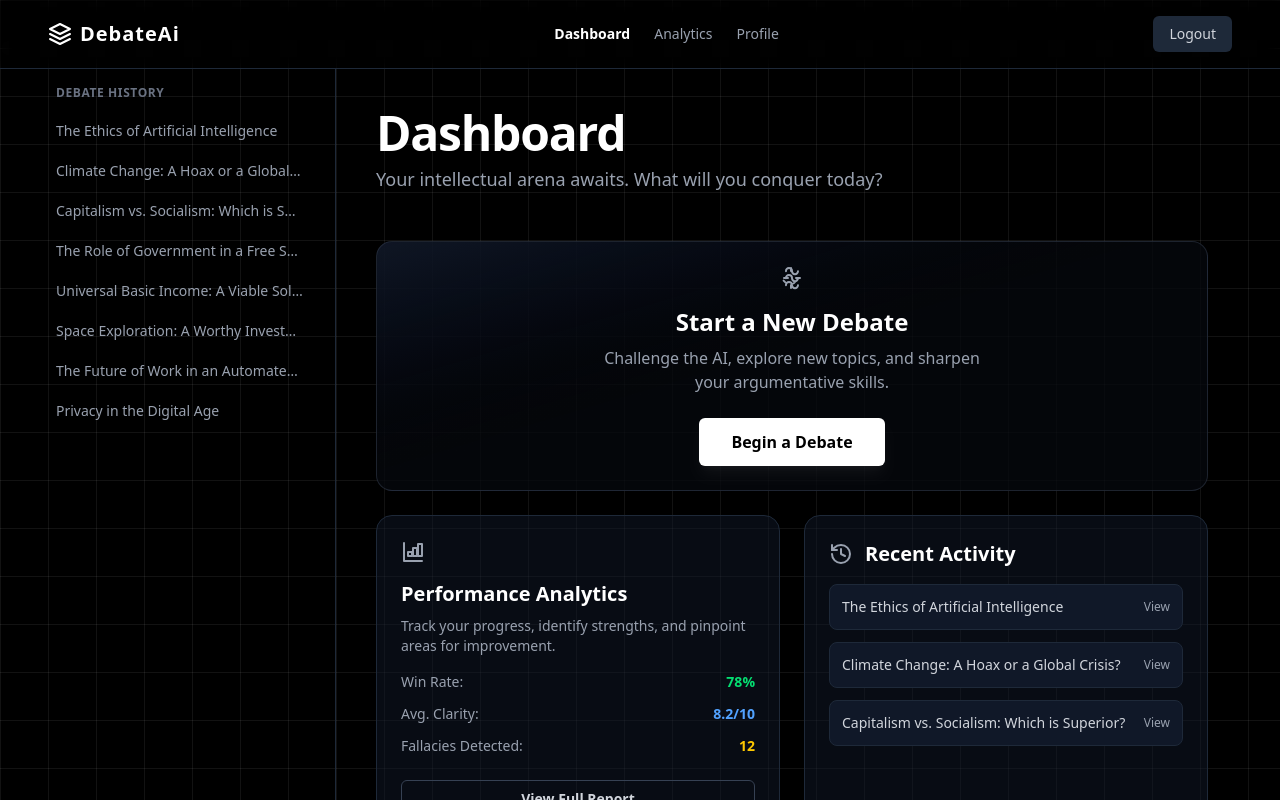
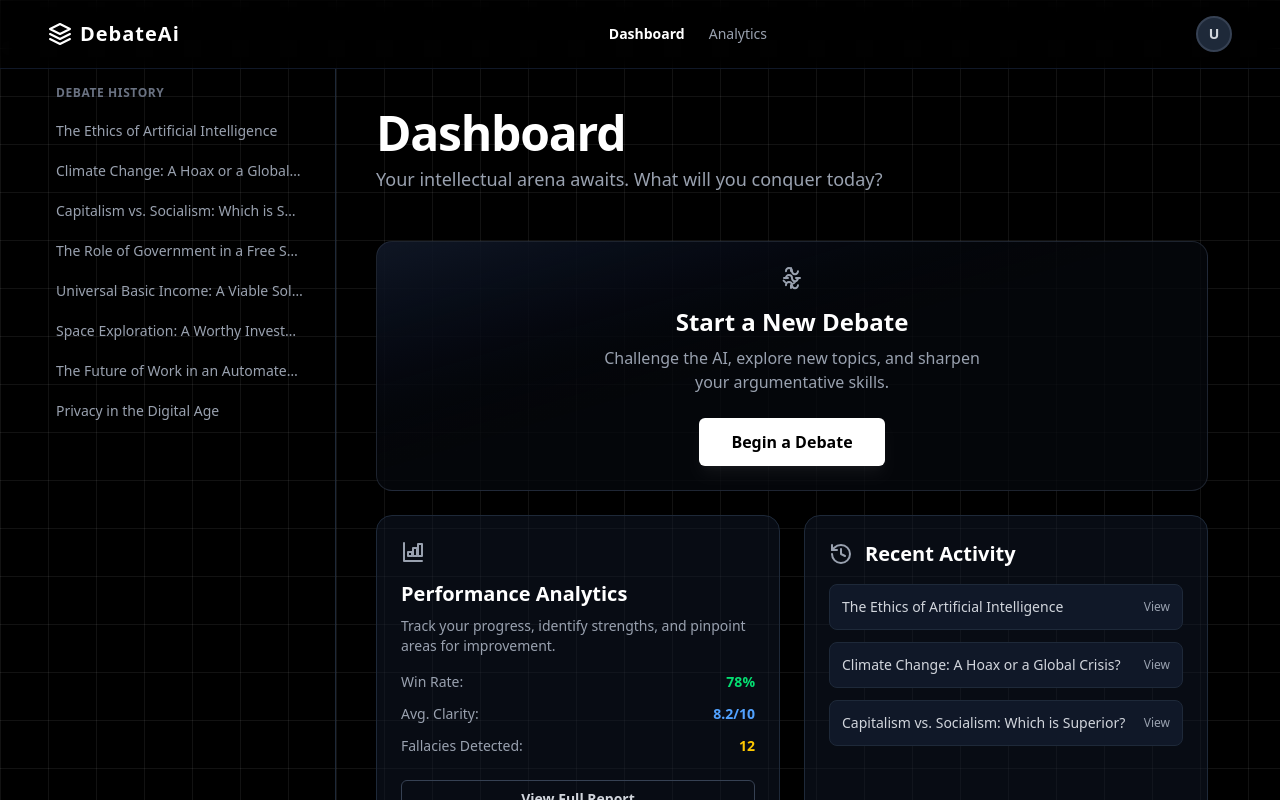
Before and after one commit to mahirabidi12/DebateAi, a React (Vite) app in the folder frontend/: page /dashboard in a window 1280 px wide. Shown: the top 800 px of the page. Built offline with nearby package versions, Linux system fonts and the light colour scheme; the HTML template or start-up script is replaced by a standard one.

Commit message:
DashboardHeader Update

```diff
--- a/frontend/src/components/layouts/DashboardHeader.jsx
+++ b/frontend/src/components/layouts/DashboardHeader.jsx
@@ -1,21 +1,172 @@
-import React from 'react';
+// import React from 'react';
+// import { Link, useNavigate } from 'react-router-dom';
+
+// const DashboardHeader = () => {
+//     const navigate = useNavigate();
+
+//     // This function will handle the logout logic.
+//     // For now, it clears the console and navigates to the homepage.
+//     const handleLogout = () => {
+//         // In a real app, you would clear tokens from localStorage/cookies here.
+//         console.log("User logged out");
+//         navigate('/');
+//     };
+
+//     return (
+//         <header className="sticky top-0 z-50 w-full p-4 backdrop-blur-sm bg-black/30 border-b border-gray-800">
+//             <div className="container mx-auto px-4 sm:px-6 lg:px-8">
+//                 <div className="flex justify-between items-center">
+//                     <Link to="/" className="flex items-center space-x-2">
+//                         <svg xmlns="http://www.w3.org/2000/svg" width="24" height="24" viewBox="0 0 24 24" fill="none" stroke="currentColor" strokeWidth="2" strokeLinecap="round" strokeLinejoin="round" className="text-white"><path d="M12 2L2 7l10 5 10-5-10-5zM2 17l10 5 10-5M2 12l10 5 10-5"></path></svg>
+//                         <h1 className="text-xl font-bold tracking-wider">DebateAi</h1>
+//                     </Link>
+//                     <nav className="hidden md:flex items-center space-x-6 text-sm">
+//                         <Link to="/dashboard" className="text-white font-semibold transition-colors">Dashboard</Link>
+//                         <Link to="/analytics" className="text-gray-400 hover:text-white transition-colors">Analytics</Link>
+//                         <Link to="/profile" className="text-gray-400 hover:text-white transition-colors">Profile</Link>
+//                     </nav>
+//                     <div className="flex items-center space-x-4">
+//                         <button onClick={handleLogout} className="text-sm font-medium bg-gray-800 text-gray-300 px-4 py-2 rounded-md hover:bg-gray-700 transition-colors duration-300">
+//                             Logout
+//                         </button>
+//                     </div>
+//                 </div>
+//             </div>
+//         </header>
+//     );
+// };
+
+// export default DashboardHeader;
+
+// import React from 'react';
+// import { Link, useNavigate } from 'react-router-dom';
+
+// const DashboardHeader = () => {
+//     const navigate = useNavigate();
+
+//     const handleLogout = () => {
+//         console.log("User logged out");
+//         navigate('/');
+//     };
+
+//     return (
+//         <header className="sticky top-0 z-50 w-full p-4 backdrop-blur-sm bg-black/30 border-b border-gray-800">
+//             <div className="w-full mx-auto px-4 sm:px-6 lg:px-8">
+//                 <div className="flex justify-between items-center">
+//                     <Link to="/dashboard" className="flex items-center space-x-2">
+//                         <svg xmlns="http://www.w3.org/2000/svg" width="24" height="24" viewBox="0 0 24 24" fill="none" stroke="currentColor" strokeWidth="2" strokeLinecap="round" strokeLinejoin="round" className="text-white"><path d="M12 2L2 7l10 5 10-5-10-5zM2 17l10 5 10-5M2 12l10 5 10-5"></path></svg>
+//                         <h1 className="text-xl font-bold tracking-wider">DebateAi</h1>
+//                     </Link>
+//                     <nav className="hidden md:flex items-center space-x-6 text-sm">
+//                         <Link to="/dashboard" className="text-white font-semibold transition-colors">Dashboard</Link>
+//                         <Link to="/analytics" className="text-gray-400 hover:text-white transition-colors">Analytics</Link>
+//                     </nav>
+//                     <div className="flex items-center space-x-4">
+//                          <div className="flex items-center space-x-3">
+//                             <div className="w-8 h-8 rounded-full bg-gray-700 flex items-center justify-center font-bold text-sm ring-2 ring-gray-600">
+//                                 U
+//                             </div>
+//                             <span className="text-sm font-medium text-gray-300 hidden sm:block">User Name</span>
+//                         </div>
+//                         <button onClick={handleLogout} className="text-sm font-medium bg-gray-800 text-gray-300 px-4 py-2 rounded-md hover:bg-gray-700 transition-colors duration-300">
+//                             Logout
+//                         </button>
+//                     </div>
+//                 </div>
+//             </div>
+//         </header>
+//     );
+// };
+
+// export default DashboardHeader;
+
+
+// import React, { useState, useRef, useEffect } from 'react';
+// import { Link, useNavigate } from 'react-router-dom';
+
+// const DashboardHeader = () => {
+//     const navigate = useNavigate();
+//     const [dropdownOpen, setDropdownOpen] = useState(false);
+//     const dropdownRef = useRef(null);
+
+//     const handleLogout = () => {
+//         console.log("User logged out");
+//         navigate('/');
+//     };
+
+//     useEffect(() => {
+//         const handleClickOutside = (event) => {
+//             if (dropdownRef.current && !dropdownRef.current.contains(event.target)) {
+//                 setDropdownOpen(false);
+//             }
+//         };
+//         document.addEventListener("mousedown", handleClickOutside);
+//         return () => document.removeEventListener("mousedown", handleClickOutside);
+//     }, []);
+
+//     return (
+//         <header className="sticky top-0 z-50 w-full p-4 backdrop-blur-sm bg-black/50 border-b border-gray-800">
+//             <div className="w-full mx-auto px-4 sm:px-6 lg:px-8">
+//                 <div className="flex justify-between items-center">
+//                     <Link to="/dashboard" className="flex items-center space-x-2">
+//                         <svg xmlns="http://www.w3.org/2000/svg" width="24" height="24" viewBox="0 0 24 24" fill="none" stroke="currentColor" strokeWidth="2" strokeLinecap="round" strokeLinejoin="round" className="text-white"><path d="M12 2L2 7l10 5 10-5-10-5zM2 17l10 5 10-5M2 12l10 5 10-5"></path></svg>
+//                         <h1 className="text-xl font-bold tracking-wider">DebateAi</h1>
+//                     </Link>
+//                     <nav className="hidden md:flex items-center space-x-6 text-sm">
+//                         <Link to="/dashboard" className="text-white font-semibold transition-colors">Dashboard</Link>
+//                         <Link to="/analytics" className="text-gray-400 hover:text-white transition-colors">Analytics</Link>
+//                     </nav>
+//                     <div className="relative" ref={dropdownRef}>
+//                         <button onClick={() => setDropdownOpen(!dropdownOpen)} className="w-8 h-8 rounded-full bg-gray-700 flex items-center justify-center font-bold text-sm ring-2 ring-gray-600 hover:ring-gray-500 transition-all">
+//                             U
+//                         </button>
+//                         {dropdownOpen && (
+//                             <div className="absolute right-0 mt-2 w-48 bg-gray-900 border border-gray-700 rounded-md shadow-lg py-1 z-20">
+//                                 <Link to="/profile" className="block px-4 py-2 text-sm text-gray-300 hover:bg-gray-800">Profile</Link>
+//                                 <button onClick={handleLogout} className="w-full text-left block px-4 py-2 text-sm text-gray-300 hover:bg-gray-800">
+//                                     Logout
+//                                 </button>
+//                             </div>
+//                         )}
+//                     </div>
+//                 </div>
+//             </div>
+//         </header>
+//     );
+// };
+
+// export default DashboardHeader;
+
+
+import React, { useState, useRef, useEffect } from 'react';
 import { Link, useNavigate } from 'react-router-dom';
 
 const DashboardHeader = () => {
     const navigate = useNavigate();
+    const [dropdownOpen, setDropdownOpen] = useState(false);
+    const dropdownRef = useRef(null);
 
-    // This function will handle the logout logic.
-    // For now, it clears the console and navigates to the homepage.
     const handleLogout = () => {
-        // In a real app, you would clear tokens from localStorage/cookies here.
         console.log("User logged out");
         navigate('/');
     };
 
+    // Close dropdown when clicking outside
+    useEffect(() => {
+        const handleClickOutside = (event) => {
+            if (dropdownRef.current && !dropdownRef.current.contains(event.target)) {
+                setDropdownOpen(false);
+            }
+        };
+        document.addEventListener("mousedown", handleClickOutside);
+        return () => {
+            document.removeEventListener("mousedown", handleClickOutside);
+        };
+    }, []);
+
     return (
-        <header className="sticky top-0 z-50 w-full p-4 backdrop-blur-sm bg-black/30 border-b border-gray-800">
-            <div className="container mx-auto px-4 sm:px-6 lg:px-8">
-                <div className="flex justify-between items-center">
+        <header className="sticky top-0 z-50 w-full p-4 backdrop-blur-sm bg-black/50 border-b border-gray-900">
+            <div className="flex justify-between items-center w-full max-w-screen-2xl mx-auto px-4 sm:px-6 lg:px-8">
                 <Link to="/" className="flex items-center space-x-2">
                     <svg xmlns="http://www.w3.org/2000/svg" width="24" height="24" viewBox="0 0 24 24" fill="none" stroke="currentColor" strokeWidth="2" strokeLinecap="round" strokeLinejoin="round" className="text-white"><path d="M12 2L2 7l10 5 10-5-10-5zM2 17l10 5 10-5M2 12l10 5 10-5"></path></svg>
                     <h1 className="text-xl font-bold tracking-wider">DebateAi</h1>
@@ -23,13 +174,23 @@ const DashboardHeader = () => {
                 <nav className="hidden md:flex items-center space-x-6 text-sm">
                     <Link to="/dashboard" className="text-white font-semibold transition-colors">Dashboard</Link>
                     <Link to="/analytics" className="text-gray-400 hover:text-white transition-colors">Analytics</Link>
-                        <Link to="/profile" className="text-gray-400 hover:text-white transition-colors">Profile</Link>
                 </nav>
-                    <div className="flex items-center space-x-4">
-                        <button onClick={handleLogout} className="text-sm font-medium bg-gray-800 text-gray-300 px-4 py-2 rounded-md hover:bg-gray-700 transition-colors duration-300">
+                <div className="relative" ref={dropdownRef}>
+                    <button onClick={() => setDropdownOpen(!dropdownOpen)} className="w-9 h-9 rounded-full bg-gray-800 flex items-center justify-center font-bold text-sm text-gray-300 border-2 border-gray-700 hover:border-gray-500 transition-all focus:outline-none focus:ring-2 focus:ring-gray-600">
+                        U
+                    </button>
+                    {dropdownOpen && (
+                        <div className="absolute right-0 mt-2 w-48 bg-[#0A0A0A] border border-gray-800 rounded-md shadow-lg py-1 z-50 animate-fade-in-up" style={{ animationDuration: '200ms' }}>
+                            <Link to="/profile" className="flex items-center px-4 py-2 text-sm text-gray-300 hover:bg-gray-800 transition-colors">
+                                <svg className="w-4 h-4 mr-3" xmlns="http://www.w3.org/2000/svg" viewBox="0 0 24 24" fill="none" stroke="currentColor" strokeWidth="2" strokeLinecap="round" strokeLinejoin="round"><path d="M20 21v-2a4 4 0 0 0-4-4H8a4 4 0 0 0-4 4v2"></path><circle cx="12" cy="7" r="4"></circle></svg>
+                                Profile
+                            </Link>
+                             <button onClick={handleLogout} className="w-full text-left flex items-center px-4 py-2 text-sm text-gray-300 hover:bg-red-900/50 hover:text-red-400 transition-colors">
+                                <svg className="w-4 h-4 mr-3" xmlns="http://www.w3.org/2000/svg" viewBox="0 0 24 24" fill="none" stroke="currentColor" strokeWidth="2" strokeLinecap="round" strokeLinejoin="round"><path d="M9 21H5a2 2 0 0 1-2-2V5a2 2 0 0 1 2-2h4"></path><polyline points="16 17 21 12 16 7"></polyline><line x1="21" y1="12" x2="9" y2="12"></line></svg>
                                 Logout
                             </button>
                         </div>
+                    )}
                 </div>
             </div>
         </header>
```
Lines whose indentation alone changed are shown as unchanged.
